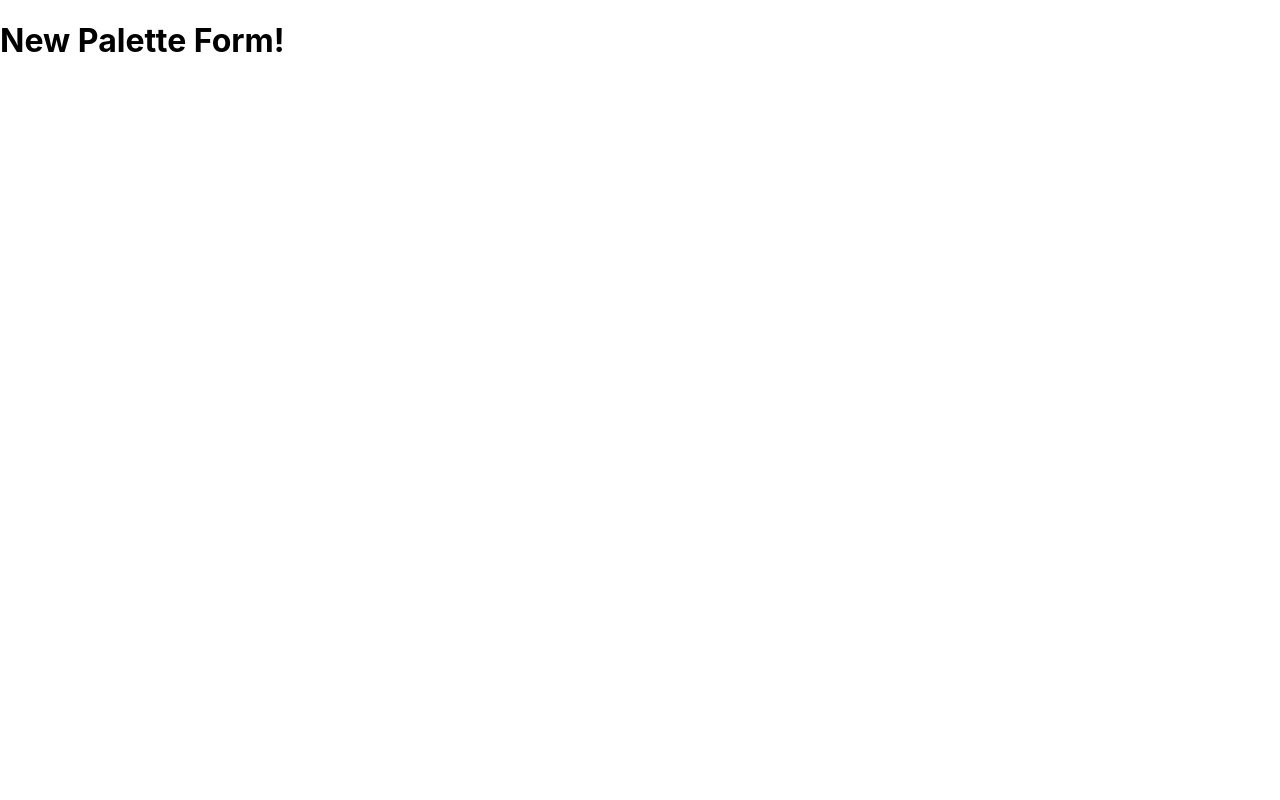
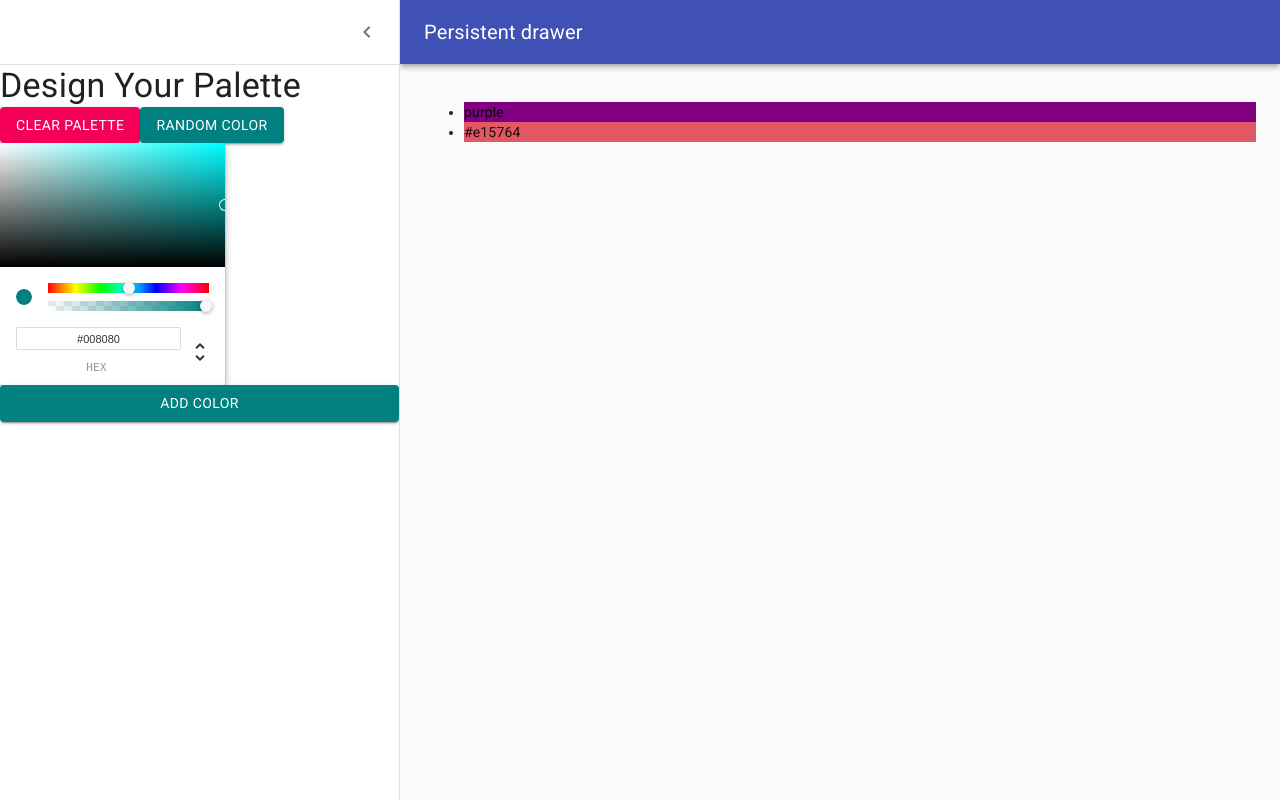
Before and after one commit to TamasFarago/React-Color-App, a React (Create React App) app: page /palette/new in a window 1280 px wide. Built offline with nearby package versions, Linux system fonts and the light colour scheme.

Commit message:
Connect colorpicker to button

```diff
--- a/package.json
+++ b/package.json
@@ -12,6 +12,7 @@
     "chroma-js": "^2.1.0",
     "rc-slider": "^9.3.1",
     "react": "^16.13.1",
+    "react-color": "^2.17.3",
     "react-copy-to-clipboard": "^5.0.2",
     "react-dom": "^16.13.1",
     "react-router-dom": "^5.2.0",
--- a/src/NewPaletteForm.js
+++ b/src/NewPaletteForm.js
@@ -1,11 +1,182 @@
-import React, { Component } from 'react'
+import React, { Component } from "react";
+import classNames from "classnames";
+import { withStyles } from "@material-ui/core/styles";
+import Drawer from "@material-ui/core/Drawer";
+import CssBaseline from "@material-ui/core/CssBaseline";
+import AppBar from "@material-ui/core/AppBar";
+import Toolbar from "@material-ui/core/Toolbar";
+import Typography from "@material-ui/core/Typography";
+import Divider from "@material-ui/core/Divider";
+import IconButton from "@material-ui/core/IconButton";
+import MenuIcon from "@material-ui/icons/Menu";
+import ChevronLeftIcon from "@material-ui/icons/ChevronLeft";
+import Button from "@material-ui/core/Button";
+import { ChromePicker } from "react-color";
 
-export default class NewPaletteForm extends Component {
-    render() {
-        return (
-            <div>
-                <h1>New Palette Form!</h1>
-            </div>
-        )
+
+const drawerWidth = 400;
+
+const styles = theme => ({
+  root: {
+    display: "flex"
+  },
+  appBar: {
+    transition: theme.transitions.create(["margin", "width"], {
+      easing: theme.transitions.easing.sharp,
+      duration: theme.transitions.duration.leavingScreen
+    })
+  },
+  appBarShift: {
+    width: `calc(100% - ${drawerWidth}px)`,
+    marginLeft: drawerWidth,
+    transition: theme.transitions.create(["margin", "width"], {
+      easing: theme.transitions.easing.easeOut,
+      duration: theme.transitions.duration.enteringScreen
+    })
+  },
+  menuButton: {
+    marginLeft: 12,
+    marginRight: 20
+  },
+  hide: {
+    display: "none"
+  },
+  drawer: {
+    width: drawerWidth,
+    flexShrink: 0
+  },
+  drawerPaper: {
+    width: drawerWidth
+  },
+  drawerHeader: {
+    display: "flex",
+    alignItems: "center",
+    padding: "0 8px",
+    ...theme.mixins.toolbar,
+    justifyContent: "flex-end"
+  },
+  content: {
+    flexGrow: 1,
+    padding: theme.spacing.unit * 3,
+    transition: theme.transitions.create("margin", {
+      easing: theme.transitions.easing.sharp,
+      duration: theme.transitions.duration.leavingScreen
+    }),
+    marginLeft: -drawerWidth
+  },
+  contentShift: {
+    transition: theme.transitions.create("margin", {
+      easing: theme.transitions.easing.easeOut,
+      duration: theme.transitions.duration.enteringScreen
+    }),
+    marginLeft: 0
+  }
+});
+class NewPaletteForm extends Component {
+    constructor(props){
+        super(props)
+        this.state = {
+            open: true,
+            currentColor: "teal",
+            colors: ["purple", "#e15764"]
+        }
+        this.updateCurrentColor = this.updateCurrentColor.bind(this)
+        this.addNewColor = this.addNewColor.bind(this)
     }
+
+
+  handleDrawerOpen = () => {
+    this.setState({ open: true });
+  };
+  handleDrawerClose = () => {
+    this.setState({ open: false });
+  };
+  updateCurrentColor(newColor){
+    this.setState({currentColor: newColor.hex})
+  }
+
+  addNewColor(){
+      this.setState({colors: [...this.state.colors, this.state.currentColor]})
+  }
+  render() {
+    const { classes } = this.props;
+    const { open } = this.state;
+    return (
+      <div className={classes.root}>
+        <CssBaseline />
+        <AppBar
+          position='fixed'
+          className={classNames(classes.appBar, {
+            [classes.appBarShift]: open
+          })}
+        >
+          <Toolbar disableGutters={!open}>
+            <IconButton
+              color='inherit'
+              aria-label='Open drawer'
+              onClick={this.handleDrawerOpen}
+              className={classNames(classes.menuButton, open && classes.hide)}
+            >
+              <MenuIcon />
+            </IconButton>
+            <Typography variant='h6' color='inherit' noWrap>
+              Persistent drawer
+            </Typography>
+          </Toolbar>
+        </AppBar>
+        <Drawer
+          className={classes.drawer}
+          variant='persistent'
+          anchor='left'
+          open={open}
+          classes={{
+            paper: classes.drawerPaper
+          }}
+        >
+          <div className={classes.drawerHeader}>
+            <IconButton onClick={this.handleDrawerClose}>
+              <ChevronLeftIcon />
+            </IconButton>
+          </div>
+          <Divider />
+          <Typography variant='h4'>Design Your Palette</Typography>
+          <div>
+            <Button variant='contained' color='secondary'>
+              Clear Palette
+            </Button>
+            <Button variant='contained'
+            color='primary'
+            style={{backgroundColor: this.state.currentColor}}
+
+            >
+              Random Color
+            </Button>
+          </div>
+          <ChromePicker
+            color={this.state.currentColor}
+            onChangeComplete={this.updateCurrentColor}
+          />
+          <Button variant='contained'
+          color='primary'
+          style={{backgroundColor: this.state.currentColor}}
+          onClick={this.addNewColor}>
+            Add Color
+          </Button>
+        </Drawer>
+        <main
+          className={classNames(classes.content, {
+            [classes.contentShift]: open
+          })}
+        >
+          <div className={classes.drawerHeader} />
+          <ul>
+              {this.state.colors.map(color => (
+                  <li style={{backgroundColor: color}}>{color}</li>
+              ))}
+          </ul>
+        </main>
+      </div>
+    );
+  }
 }
+export default withStyles(styles, { withTheme: true })(NewPaletteForm);
```
Also changed, not shown: 1 other file (tests, documents, lock files or other folders).
